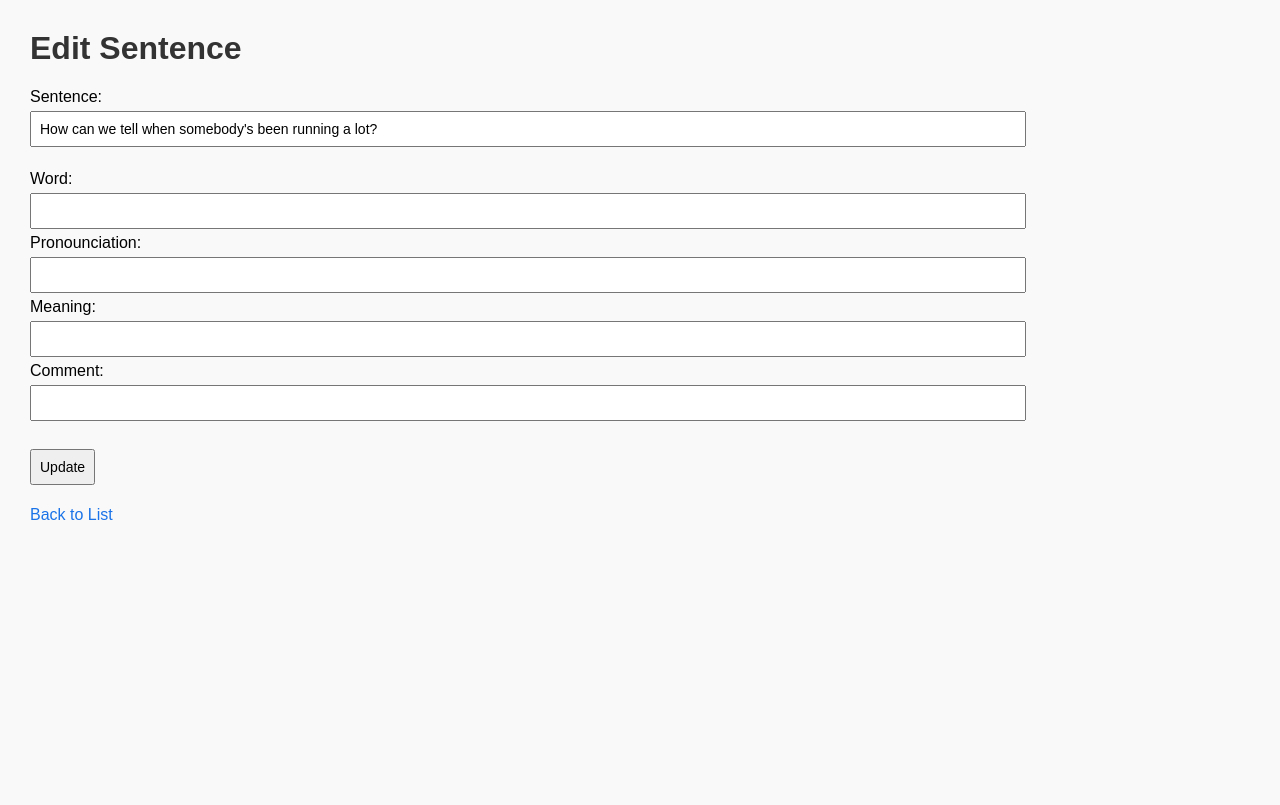
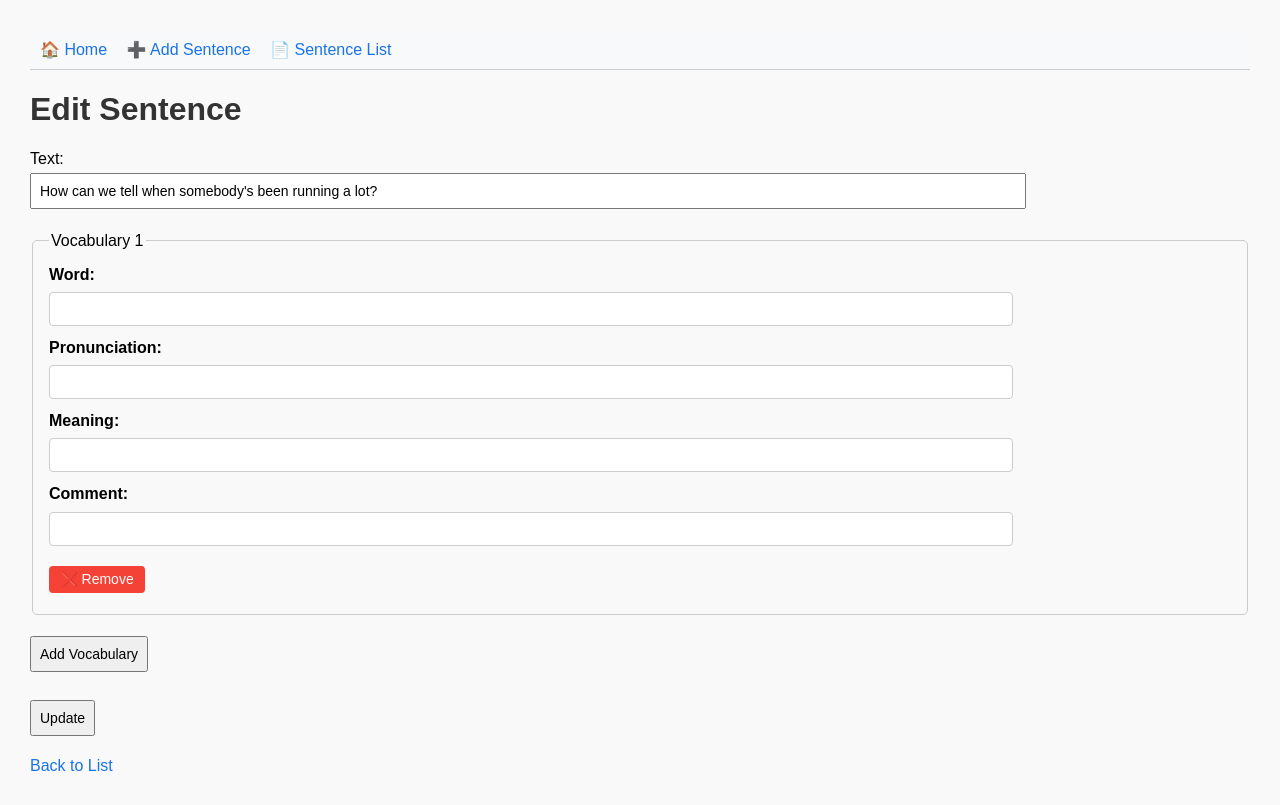
Before and after one commit to kumasy107/dictation, a Flask app: page /edit/1 in a window 1280 px wide. Before the commit the page ends 520 px from the top, so only its background shows below. Run offline with Flask 3, Linux system fonts and the light colour scheme.

Commit message:
Fixed edit and Added navbar

```diff
--- a/app.py
+++ b/app.py
@@ -4,9 +4,6 @@ import json
 import random
 from datetime import datetime
 from gtts import gTTS
-
-#TODO: 編集時、語彙を設定していない文章に語彙を追加できるようにする
-#TODO: 編集後、音声ファイルも更新する
 
 app = Flask(__name__)
 app.secret_key = 'your_secret_key_here'
@@ -83,16 +80,44 @@ def sentence_list():
 @app.route('/edit/<id>', methods=['GET', 'POST'])
 def edit(id):
     data = load_data()
-    data_id = data[f"{id}"]
+    data_id = data.get(f"{id}")
     if not data_id:
         return "Sentence not found", 404
 
-    #TODO ココ直す
+    text_before = data_id.get("text", "")
+    time_before = data_id.get("created_at", "")
+
     if request.method == 'POST':
-        data[f"{id}"] = {"text": request.form['text'],
-                        "vocabularies": [request.form['text']],
-                        "created_at": datetime.today().strftime("%Y-%m-%d")}
+        new_text = request.form.get('text', '').strip()
+
+        # 語彙の再構築（← POSTの中に移動）
+        vocabularies = []
+        vocab_count = int(request.form.get("vocab_count", 0))
+        for i in range(vocab_count):
+            word = request.form.get(f"vocab_{i}_word", "").strip()
+            pronunciation = request.form.get(f"vocab_{i}_pron", "").strip()
+            meaning = request.form.get(f"vocab_{i}_meaning", "").strip()
+            comment = request.form.get(f"vocab_{i}_comment", "").strip()
+            if word:
+                vocabularies.append({
+                    "word": word,
+                    "pronunciation": pronunciation,
+                    "meaning": meaning,
+                    "comment": comment
+                })
+
+        # データ更新
+        data[f"{id}"] = {
+            "text": new_text,
+            "vocabularies": vocabularies,
+            "created_at": time_before
+        }
         save_data(data)
+
+        # 文が変更されたときは音声も更新
+        if new_text != text_before:
+            generate_audio(new_text, id)
+
         return redirect(url_for('sentence_list'))
 
     return render_template('edit.html', sentence=data_id)
--- a/static/js/add.js
+++ b/static/js/add.js
@@ -1,6 +1,6 @@
 let vocabIndex = 0;
 
-function addVocabForm() {
+function addVocabForm(vocab = null) {
     const container = document.getElementById('vocab-container');
     const div = document.createElement('div');
     div.id = `vocab-${vocabIndex}`;
@@ -9,19 +9,19 @@ function addVocabForm() {
             <legend>Vocabulary ${vocabIndex + 1}</legend>
             <div class="form-row">
                 <label for="vocab_${vocabIndex}_word">Word:</label>
-                <input type="text" name="vocab_${vocabIndex}_word" id="vocab_${vocabIndex}_word" class="form-input">
+                <input type="text" name="vocab_${vocabIndex}_word" id="vocab_${vocabIndex}_word" class="form-input" value="${vocab?.word || ''}">
             </div>
             <div class="form-row">
                 <label for="vocab_${vocabIndex}_pron">Pronunciation:</label>
-                <input type="text" name="vocab_${vocabIndex}_pron" id="vocab_${vocabIndex}_pron" class="form-input">
+                <input type="text" name="vocab_${vocabIndex}_pron" id="vocab_${vocabIndex}_pron" class="form-input" value="${vocab?.pronounciation || ''}">
             </div>
             <div class="form-row">
                 <label for="vocab_${vocabIndex}_meaning">Meaning:</label>
-                <input type="text" name="vocab_${vocabIndex}_meaning" id="vocab_${vocabIndex}_meaning" class="form-input">
+                <input type="text" name="vocab_${vocabIndex}_meaning" id="vocab_${vocabIndex}_meaning" class="form-input" value="${vocab?.meaning || ''}">
             </div>
             <div class="form-row">
                 <label for="vocab_${vocabIndex}_comment">Comment:</label>
-                <input type="text" name="vocab_${vocabIndex}_comment" id="vocab_${vocabIndex}_comment" class="form-input">
+                <input type="text" name="vocab_${vocabIndex}_comment" id="vocab_${vocabIndex}_comment" class="form-input" value="${vocab?.comment || ''}">
             </div>
             <button type="button" class="cancel-btn" onclick="removeVocabForm(${vocabIndex})">❌ Remove</button>
         </fieldset>
--- a/templates/add.html
+++ b/templates/add.html
@@ -7,6 +7,7 @@
     <script src="{{ url_for('static', filename='js/add.js') }}"></script>
 </head>
 <body>
+    {% include 'navbar.html' %}
     <h1>Add a New Sentence</h1>
     <form method="POST">
         <label>Text:</label><br>
--- a/templates/dictation.html
+++ b/templates/dictation.html
@@ -7,6 +7,7 @@
     <script src="{{ url_for('static', filename='js/dictation.js') }}"></script>
 </head>
 <body>
+    {% include 'navbar.html' %}
     <h2>Dictation ID: {{ id }}</h2>
     <audio id="audio" controls>
         <source src="{{ audio_file }}" type="audio/mpeg">
--- a/templates/edit.html
+++ b/templates/edit.html
@@ -3,26 +3,30 @@
 <head>
     <title>Edit Sentence</title>
     <link rel="stylesheet" href="{{ url_for('static', filename='css/style.css') }}">
+    <link rel="stylesheet" href="{{ url_for('static', filename='css/add.css') }}">
+    <script src="{{ url_for('static', filename='js/add.js') }}"></script>
 </head>
 <body>
+    {% include 'navbar.html' %}
     <h1>Edit Sentence</h1>
     <form method="POST">
-        <label for="text">Sentence:</label><br>
-        <input type="text" id="text" name="text" value="{{ sentence.text }}"><br><br>
-        {% if sentence.vocabularies %}
-            {% for vocab in sentence.vocabularies %}
-                Word:<br>
-                <input type="text" id="word" name="word" value="{{ vocab.word }}"><br>
-                Pronounciation:<br>
-                <input type="text" id="pronounciation" name="pronounciation" value="{{ vocab.pronounciation }}"><br>
-                Meaning:<br>
-                <input type="text" id="meaning" name="meaning" value="{{ vocab.meaning }}"><br>
-                Comment:<br>
-                <input type="text" id="comment" name="comment" value="{{ vocab.comment }}"><br><br>
-            {% endfor %}
-        {% endif %}
+        <label>Text:</label><br>
+        <input type="text" name="text" value="{{ sentence.text }}" required><br><br>
+
+        <input type="hidden" id="vocab_count" name="vocab_count" value="{{ sentence.vocabularies|length if sentence.vocabularies else 0 }}">
+        <div id="vocab-container"></div>
+        <button type="button" onclick="addVocabForm()">Add Vocabulary</button><br><br>
+
         <input type="submit" value="Update">
     </form>
     <p><a href="{{ url_for('sentence_list') }}">Back to List</a></p>
+
+    <script>
+        // 語彙データをサーバーサイドからJavaScriptへ渡す
+        const existingVocabularies = {{ sentence.vocabularies|tojson|safe }};
+        for (const vocab of existingVocabularies) {
+            addVocabForm(vocab);
+        }
+    </script>
 </body>
 </html>
--- a/templates/index.html
+++ b/templates/index.html
@@ -5,6 +5,7 @@
     <link rel="stylesheet" href="{{ url_for('static', filename='css/style.css') }}">
 </head>
 <body>
+    {% include 'navbar.html' %}
     <h1>Dictation Practice</h1>
     <a href="{{ url_for('add') }}">➕ Add New Sentence</a>
     <ul>
--- /dev/null
+++ b/templates/navbar.html
@@ -0,0 +1,6 @@
+<!-- templates/navbar.html -->
+<nav style="background-color: #f8f9fa; padding: 10px; border-bottom: 1px solid #ccc;">
+    <a href="{{ url_for('index') }}" style="margin-right: 15px;">🏠 Home</a>
+    <a href="{{ url_for('add') }}" style="margin-right: 15px;">➕ Add Sentence</a>
+    <a href="{{ url_for('sentence_list') }}" style="margin-right: 15px;">📄 Sentence List</a>
+</nav>
--- a/templates/sentence_list.html
+++ b/templates/sentence_list.html
@@ -5,6 +5,7 @@
     <link rel="stylesheet" href="{{ url_for('static', filename='css/style.css') }}">
 </head>
 <body>
+    {% include 'navbar.html' %}
     <h1>Sentence List</h1>
     <ul>
         {% for key, sentence in sentences.items() %}
```
